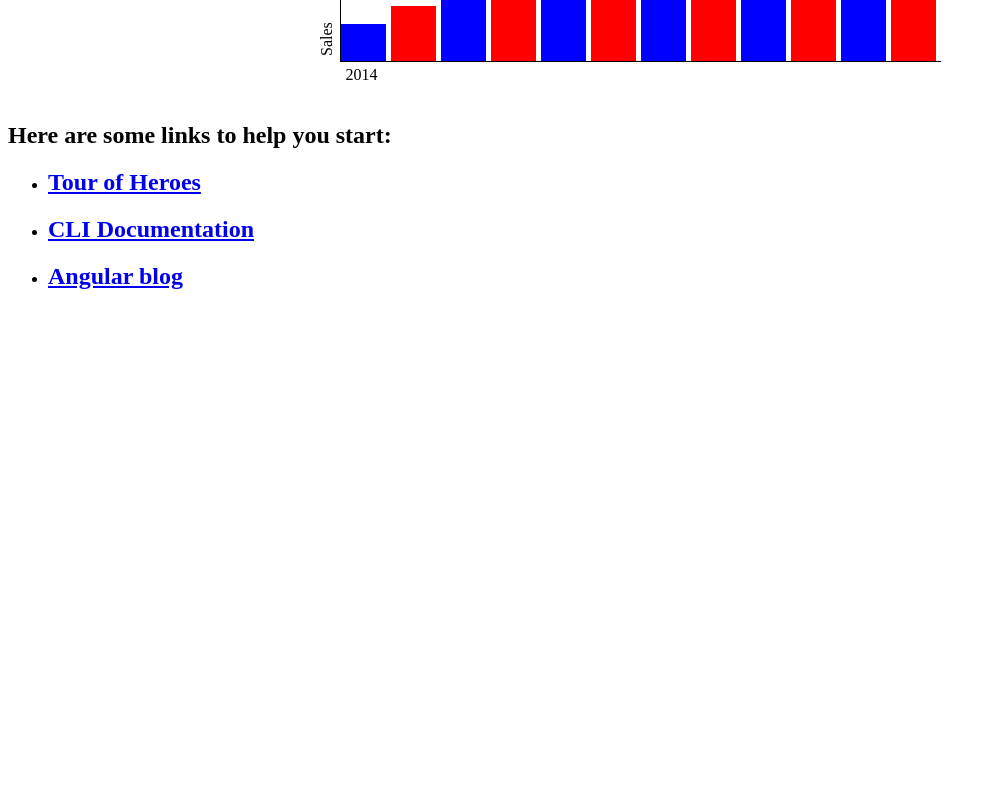
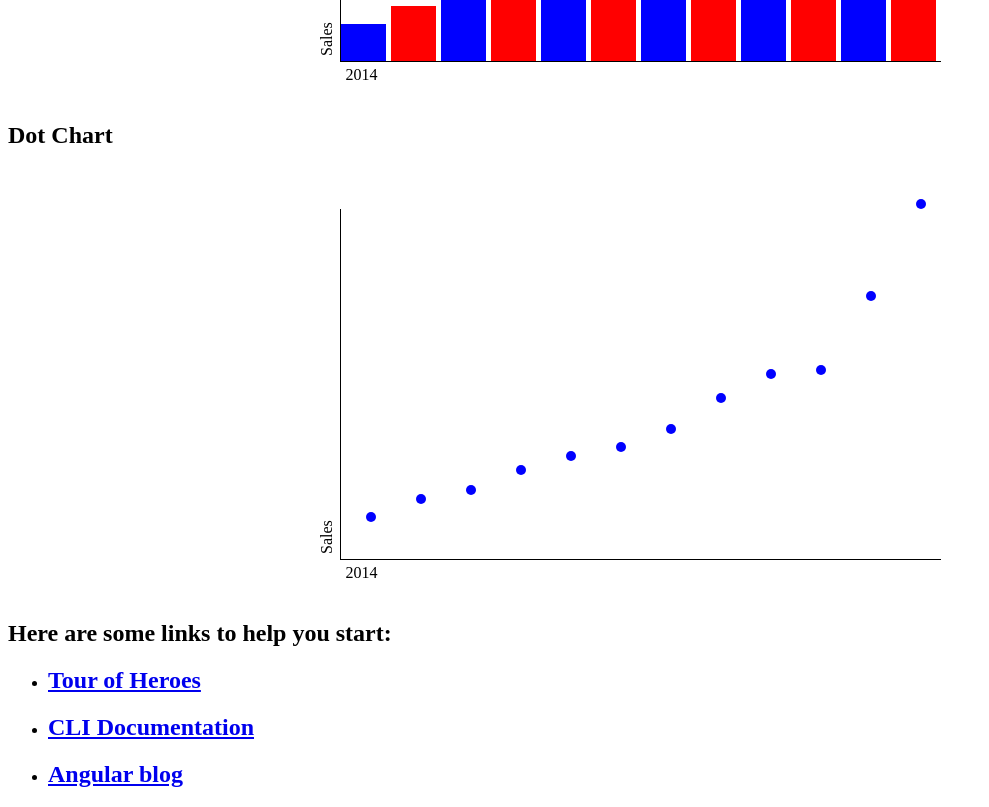
Before and after one commit to RonZhong2009/misc_tech_demo, an Angular app in the folder AngularjsDataVisualizations/: page / in a window 1280 px wide. Shown: the part 780-1587 px from the top of the page, without its empty margins (0-989 px from the left). Before the commit the page ends 1089 px from the top, so only its background shows below. Built offline with nearby package versions, Linux system fonts and the light colour scheme.

Commit message:
verify how to connect two points drawing a line

```diff
--- a/AngularjsDataVisualizations/src/app/app.component.html
+++ b/AngularjsDataVisualizations/src/app/app.component.html
@@ -18,11 +18,43 @@ Welcome to {{ title }}!
     [ngStyle]="{'height.px':bar.value / max * height, 'width.px':width / data.length - 5, 'left.px': i / data.length * width}"
     (mouseenter) ="mouseEnter('div a') "
     (mouseleave) ="mouseLeave('div A') "
-(click) = "clicked(i)">
+    (click) = "clicked(i / data.length * width, bar.value / max * height)">
     </div>
+    <div class="line" #one></div>
 
 </div>
 
+
+<h2>Dot Chart</h2>
+<div class="chart" [ngStyle]="{'width.px':width, 'height.px':height}">
+        <!-- Labels -->
+        <div class="y" [ngStyle]="{'width.px':height}">{{yAxis}}</div>
+        <div class="x">{{xAxis}}</div>
+        <!-- Data -->
+        <div *ngFor="let dot of data; let i = index;" class="dot"
+        [ngStyle]="{'bottom.px':dot.value / max * height, 'left.px': (i + 0.5)/ data.length * width}"
+        (mouseenter) ="mouseEnter('div a') "
+        (mouseleave) ="mouseLeave('div A') "
+        (click) = "clicked(dot)">
+        </div>
+
+        <!-- <div *ngIf="htmlYouWantToAdd" [innerHTML]="htmlYouWantToAdd"></div> -->
+
+</div>
+
+
+
+  <!-- Data
+<svg [ngStyle]="{'width.px':width, 'height.px':height}">
+
+        <line ng-repeat="let line of data"
+              x1="{{i / data.length * width }}"
+              y1="{{data[i - 1].value / max * height}}"
+              x2="{{(i + 1) / data.length * width}}"
+              y2="{{line.value / max * height}}">
+        </line>
+
+</svg> -->
 
 
 <h2>Here are some links to help you start: </h2>
--- a/AngularjsDataVisualizations/src/app/app.component.ts
+++ b/AngularjsDataVisualizations/src/app/app.component.ts
@@ -1,4 +1,4 @@
-import { Component } from '@angular/core';
+import { Component, ViewChild, ElementRef } from '@angular/core';
 @Component({
 selector: 'app-root',
 templateUrl: './app.component.html',
@@ -12,6 +12,11 @@ yAxis: string;
   xAxis: string;
   data: any;
   max: number;
+  htmlYouWantToAdd:string;
+  linePos: number[] = [-1, -1, -1, -1];
+  lineStatus: string = "none";
+
+  @ViewChild('one') d1:ElementRef;
 
   constructor(){
     // Options
@@ -81,9 +86,28 @@ this.max = this.data[i].value;
     // End Controller
   }
 
-clicked(event) {
-  alert('clicked：'+ event);
-// this.Status = false;
+  clicked(x, y) {
+    console.log('clicked：x '+ x + "   y:" + y);
+    // this.htmlYouWantToAdd = "<b>Some HTML you want to display</b>";
+
+    if(this.lineStatus ===  "none" || this.lineStatus ===  "ready"){
+      this.linePos[0] = x;
+      this.linePos[1] = y;
+      this.lineStatus = "starting";
+    }else if (this.lineStatus ===  "starting"){
+      this.linePos[2] = x;
+      this.linePos[3] = y;
+      this.lineStatus = "ready";
+      this.d1.nativeElement.appendChild(
+        this.createLine(
+          this.linePos[0],
+          this.linePos[1],
+          this.linePos[2],
+          this.linePos[3])
+          );
+    }else{
+      console.error("some exception case here with status:"+this.lineStatus);
+    }
   }
 
   mouseEnter(event){
@@ -94,5 +118,40 @@ mouseLeave(event){
     console.log('mouseLeave'+ event);
   }
 
+  createLineElement(x, y, length, angle) {
+
+    let line = document.createElement("div");
+    let styles = 'border: 1px solid black; '
+               + 'width: ' + length + 'px; '
+               + 'height: 0px; '
+               + '-moz-transform: rotate(' + angle + 'rad); '
+               + '-webkit-transform: rotate(' + angle + 'rad); '
+               + '-o-transform: rotate(' + angle + 'rad); '
+               + '-ms-transform: rotate(' + angle + 'rad); '
+               + 'position: absolute; '
+               + 'bottom: ' + y + 'px; '
+               + 'left: ' + x + 'px; ';
+
+    // + 'transform-origin: bottom left;'
+    console.log("styles:"+styles);
+    line.setAttribute('style', styles);
+    return line;
+}
+
+createLine(x1, y1, x2, y2) {
+    var a = x1 - x2,
+        b = y1 - y2,
+        c = Math.sqrt(a * a + b * b);
+
+    var sx = (x1 + x2) / 2,
+        sy = (y1 + y2) / 2;
+
+    var x = sx - c / 2,
+        y = sy;
+
+    var alpha = Math.PI - Math.atan2(-b, a);
+
+    return this.createLineElement(x, y, c, -alpha);
+}
 
 }
```
Lines whose indentation alone changed are shown as unchanged.
